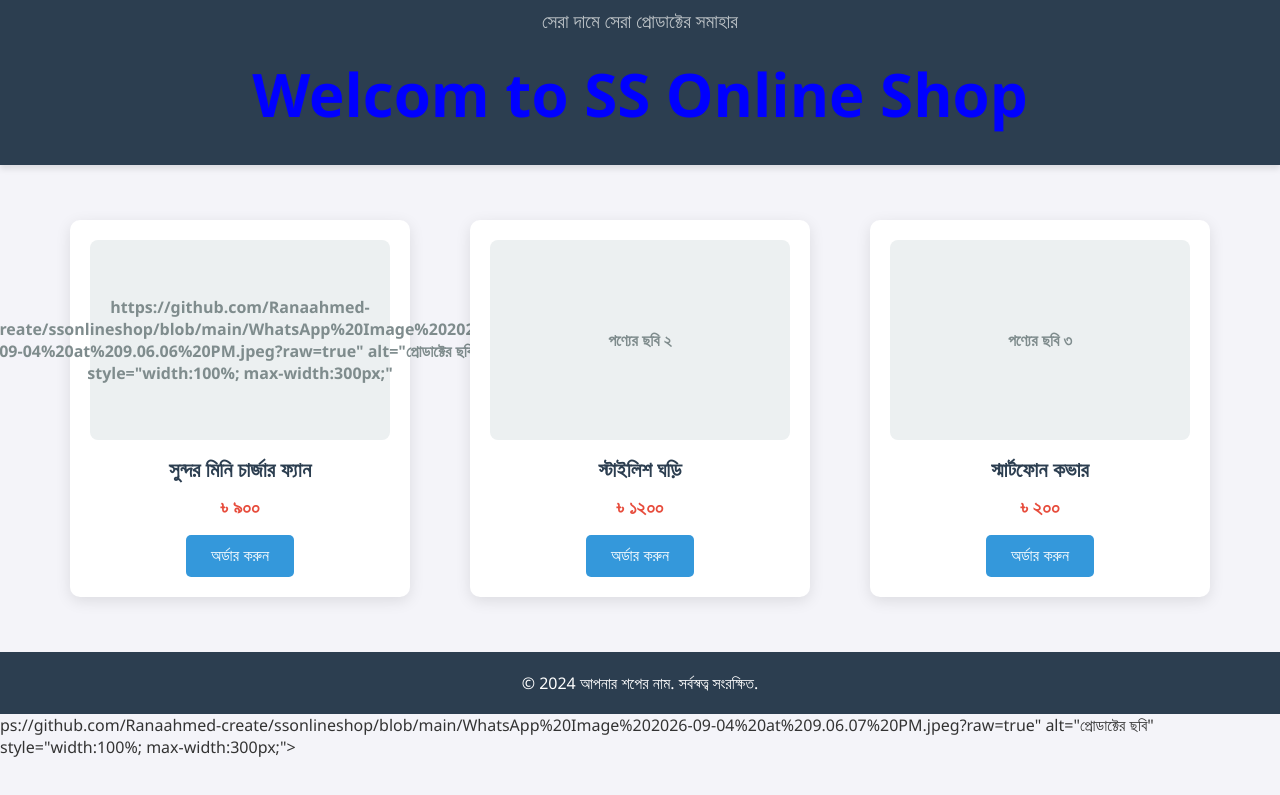
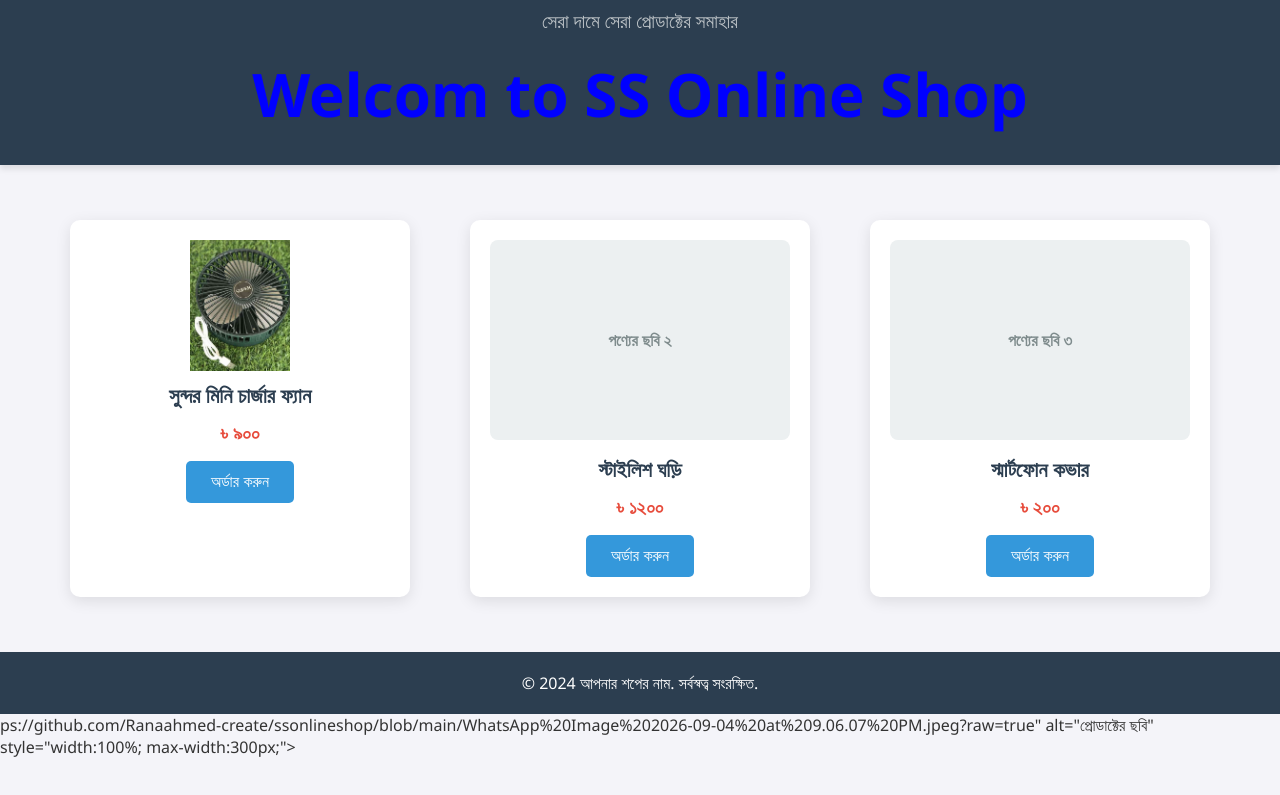
Before and after one commit to Ranaahmed-create/ssonlineshop, a plain HTML site: page index.html in a window 1280 px wide. Shown: the part 566-1361 px from the top of the page. Drawn offline with Linux system fonts and the light colour scheme.

Commit message:
Update index.html

```diff
--- a/index.html
+++ b/index.html
@@ -112,7 +112,7 @@
     <div class="container">
         <!-- প্রোডাক্ট ১ -->
         <div class="product-card">
-            <div class="product-image">https://github.com/Ranaahmed-create/ssonlineshop/blob/main/WhatsApp%20Image%202026-09-04%20at%209.06.06%20PM.jpeg?raw=true" alt="প্রোডাক্টের ছবি" style="width:100%; max-width:300px;"</div>
+          <img src="https://github.com/Ranaahmed-create/ssonlineshop/blob/main/WhatsApp%20Image%202026-09-04%20at%209.06.06%20PM.jpeg?raw=true" alt="প্রোডাক্টের ছবি" style="width:100%; max-width:100px;"</div>
             <div class="product-title">সুন্দর মিনি চার্জার ফ্যান</div>
             <div class="product-price">৳ ৯০০</div>
             <button class="btn">অর্ডার করুন</button>
```
